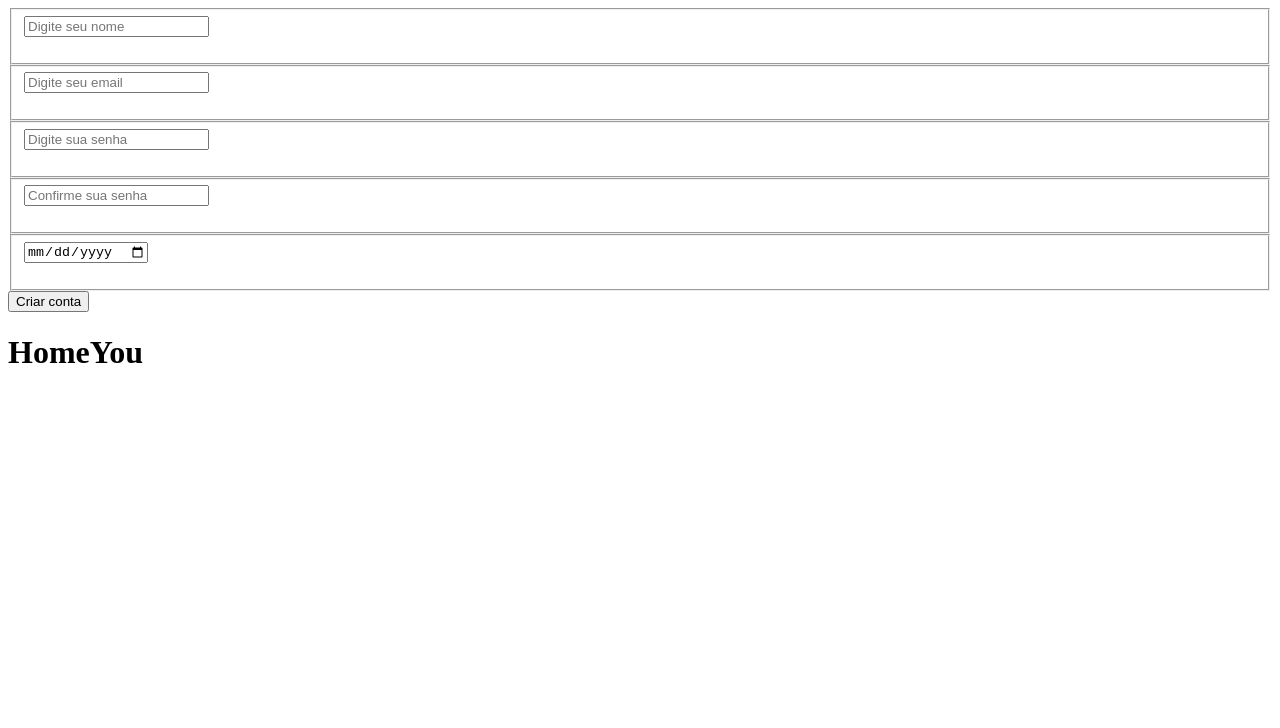
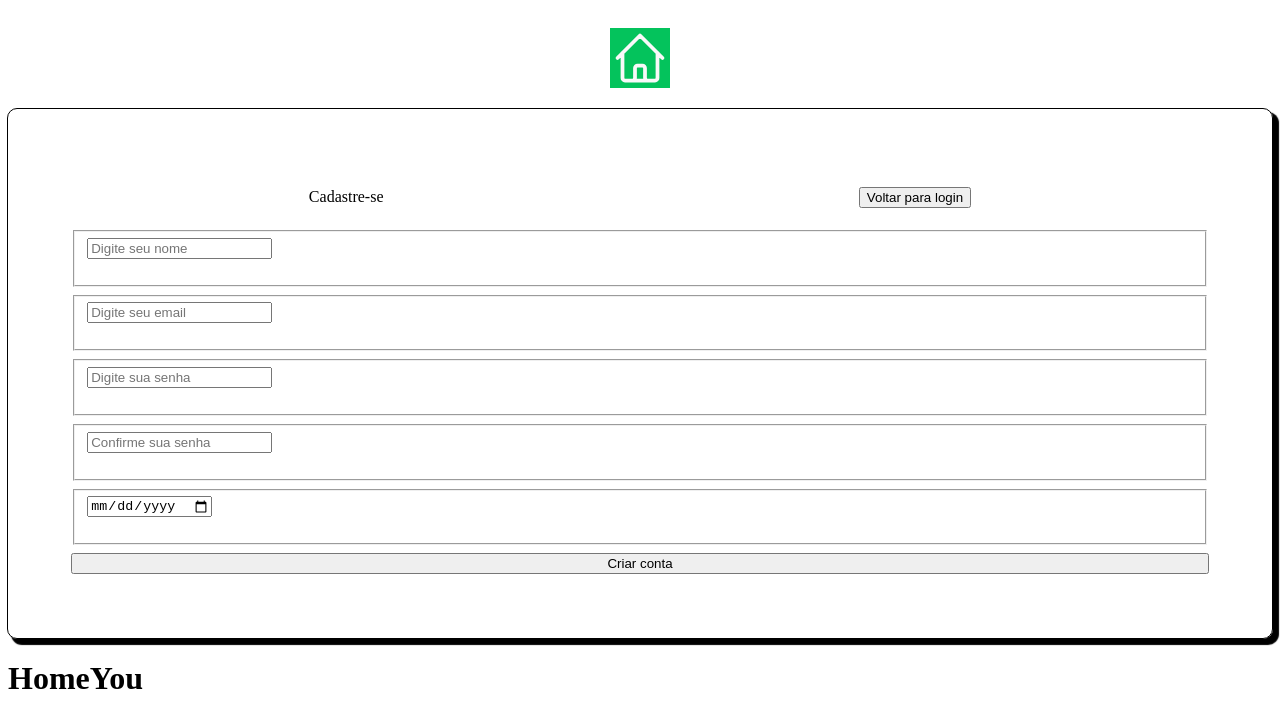
Before and after one commit to HomeYou-Kenzie-Academy-t15-g4/HomeYou-Kenzie-m3, a React (Vite) app: page / in a window 1280 px wide. Shown: the top 728 px of the page. Built offline with nearby package versions, Linux system fonts and the light colour scheme.

Commit message:
fix:RegisterForm it is responding to the API

```diff
--- a/package.json
+++ b/package.json
@@ -31,6 +31,7 @@
     "@types/react-dom": "^18.0.11",
     "@types/react-select": "^5.0.1",
     "@types/react-slick": "^0.23.10",
+    "@types/styled-components": "^5.1.26",
     "@vitejs/plugin-react": "^3.1.0",
     "eslint": "^8.35.0",
     "eslint-config-prettier": "^8.7.0",
--- a/src/components/Forms/Input/index.tsx
+++ b/src/components/Forms/Input/index.tsx
@@ -5,8 +5,7 @@ import {
   UseFormRegister,
   UseFormRegisterReturn,
 } from 'react-hook-form';
-// import { StyledTextField } from '../../../styles/form';
-// import { StyledParagraph } from '../../../styles/typography';
+// import { StyledInput } from '../../../../src/components/Forms/Input/style';
 import { IRegisterForm } from '../RegisterForm';
 
 interface IInputProps {
@@ -15,6 +14,8 @@ interface IInputProps {
   register: UseFormRegister<IRegisterForm>;
   placeholder: string;
   type: string;
+  value?: number | string;
+  onChange?: (dateString: string) => number;
   name: 'name' | 'email' | 'password' | 'confirmPassword' | 'age';
 }
 
@@ -25,6 +26,7 @@ const Input = ({
   type,
   register,
   placeholder,
+  value,
 }: IInputProps) => (
   <fieldset>
     <input
--- /dev/null
+++ b/src/components/Forms/Input/style.ts
@@ -0,0 +1,8 @@
+import styled from 'styled-components';
+
+export const StyledFieldset = styled.fieldset`
+  width: 100%;
+  display: flex;
+  flex-direction: column;
+  gap: 8px;
+`;
--- a/src/components/Forms/RegisterForm/index.tsx
+++ b/src/components/Forms/RegisterForm/index.tsx
@@ -3,8 +3,9 @@ import Input from '../Input';
 import { useForm } from 'react-hook-form';
 import * as yup from 'yup';
 import { yupResolver } from '@hookform/resolvers/yup';
-import { useContext } from 'react';
+import { useContext, useState } from 'react';
 import { UserContext } from '../../../providers/UserContext/index';
+import { StyledForm, StyledDivReturnToLogin } from './style';
 
 const FormUser = yup.object().shape({
   email: yup.string().email().required(),
@@ -21,7 +22,23 @@ export interface IRegisterForm {
   confirmPassword: string;
   age: number;
 }
+
+const getAge = (dateString: string) => {
+  const today = new Date();
+  const birthDate = new Date(dateString);
+  let age = today.getFullYear() - birthDate.getFullYear();
+  const m = today.getMonth() - birthDate.getMonth();
+
+  if (m < 0 || (m === 0 && today.getDate() < birthDate.getDate())) {
+    age--;
+  }
+
+  return age;
+};
+console.log(getAge('1991/05/02')); // 31
+
 const RegisterForm = () => {
+  const [age, setAge] = useState<number>();
   const { createUser } = useContext(UserContext);
 
   const {
@@ -34,7 +51,11 @@ const RegisterForm = () => {
   console.log(createUser);
 
   return (
-    <form onSubmit={handleSubmit(createUser)}>
+    <StyledForm onSubmit={handleSubmit(createUser)}>
+      <StyledDivReturnToLogin>
+        <p>Cadastre-se</p>
+        <button>Voltar para login</button>
+      </StyledDivReturnToLogin>
       <Input
         placeholder='Digite seu nome'
         type='text'
@@ -76,7 +97,7 @@ const RegisterForm = () => {
         label='Data de nascimento'
       />
       <button type='submit'>Criar conta</button>
-    </form>
+    </StyledForm>
   );
 };
 
--- /dev/null
+++ b/src/components/Forms/RegisterForm/style.ts
@@ -0,0 +1,18 @@
+import styled from 'styled-components';
+
+export const StyledForm = styled.form`
+  width: 90%;
+  display: flex;
+  flex-direction: column;
+  gap: 8px;
+  border: solid 1px #000;
+  border-radius: 10px;
+  padding: 5%;
+  box-shadow: 5px 5px 1px 1px black;
+`;
+export const StyledDivReturnToLogin = styled.div`
+  display: flex;
+  flex-direction: row;
+  justify-content: space-around;
+  align-items: center;
+`;
--- a/src/main.tsx
+++ b/src/main.tsx
@@ -1,9 +1,12 @@
 import React from 'react';
 import ReactDOM from 'react-dom/client';
 import App from './App';
+import { UserProvider } from './providers/UserContext';
 
 ReactDOM.createRoot(document.getElementById('root') as HTMLElement).render(
   <React.StrictMode>
-    <App />
+    <UserProvider>
+      <App />
+    </UserProvider>
   </React.StrictMode>
 );
--- a/src/pages/RegisterPage/index.tsx
+++ b/src/pages/RegisterPage/index.tsx
@@ -1,11 +1,13 @@
 import React from 'react';
 import RegisterForm from '../../components/Forms/RegisterForm';
+import { StyledDivRegisterPage } from './style';
 
 const RegisterPage = () => {
   return (
-    <div>
+    <StyledDivRegisterPage>
+      <img src='../../../src/assets/HomeYou.svg' alt='' />
       <RegisterForm />
-    </div>
+    </StyledDivRegisterPage>
   );
 };
 
--- /dev/null
+++ b/src/pages/RegisterPage/style.ts
@@ -0,0 +1,14 @@
+import styled from 'styled-components';
+
+export const StyledDivRegisterPage = styled.div`
+  display: flex;
+  flex-direction: column;
+  align-items: center;
+
+  img {
+    width: 60px;
+    height: 60px;
+    margin-top: 20px;
+    margin-bottom: 20px;
+  }
+`;
--- a/src/providers/UserContext/index.tsx
+++ b/src/providers/UserContext/index.tsx
@@ -8,12 +8,19 @@ import { ToastContainer, toast } from 'react-toastify';
 export const UserContext = createContext<IUserContext>({} as IUserContext);
 
 export const UserProvider = ({ children }: IUserProviderProps) => {
-  const navigate = useNavigate();
+  // const navigate = useNavigate();
 
   const createUser = async (data: IRegisterForm): Promise<void> => {
+    const newData = {
+      email: data.email,
+      name: data.name,
+      age: data.age,
+      password: data.password,
+      img: 'https://canvas.kenzie.com.br/images/messages/avatar-50.png',
+    };
     try {
-      const res = await api.post('/users', data);
-      console.log('deu certo', res);
+      const res = await api.post('/users', newData);
+      console.log('deu certo', newData);
       // toast.success('Cadastro realizado com sucesso!');
       // navigate('/');
     } catch (error) {
```
Also changed, not shown: 2 other files (tests, documents, lock files or other folders).
